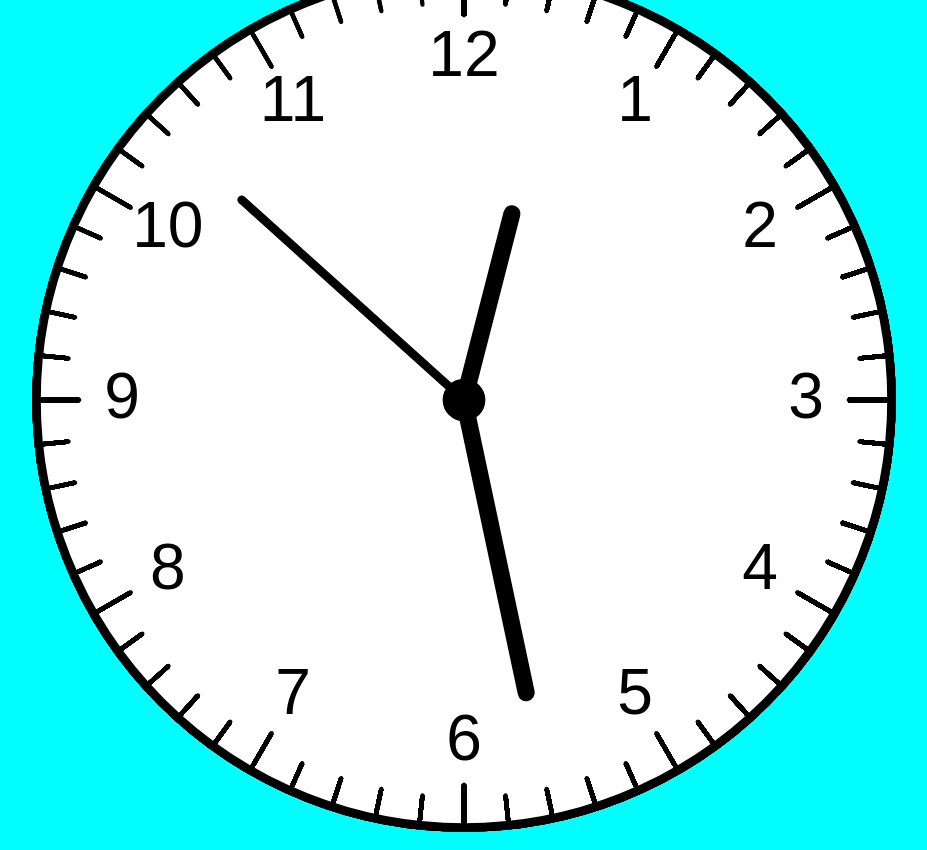
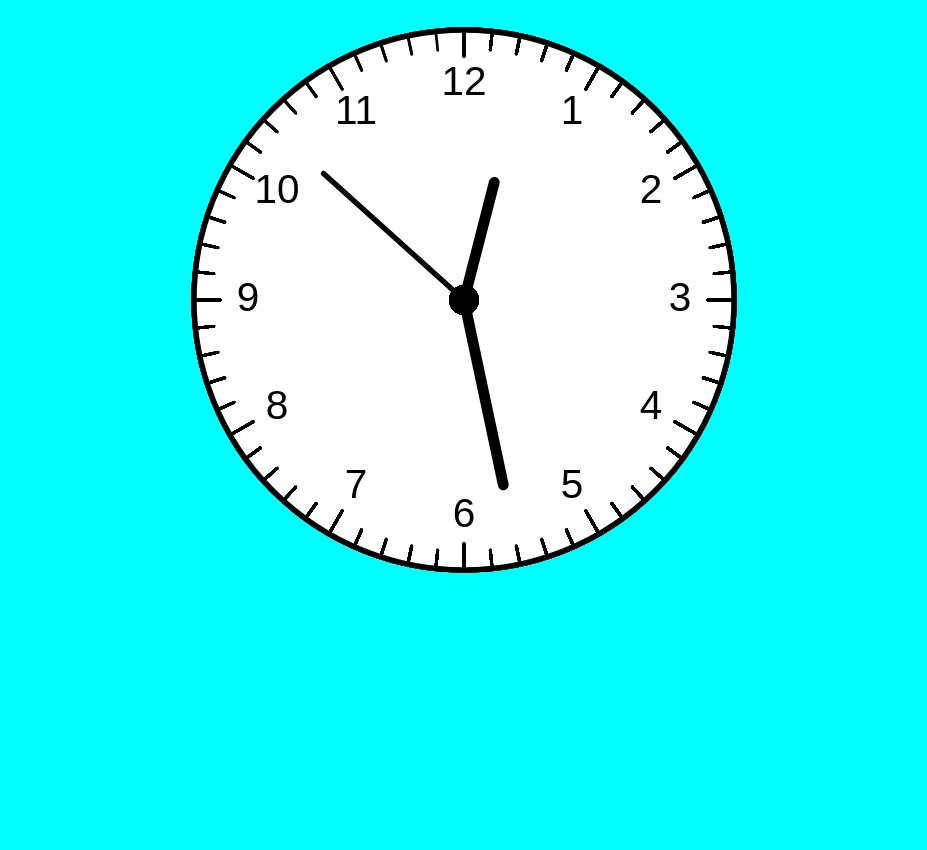
Before and after one commit to MrBIOsh/Clock_Canvas, a plain HTML site: page index.html in a window 1280 px wide. Shown: the whole page, without its empty margins (176-1103 px from the left). After the commit the page ends 800 px from the top, so only its background shows below. Drawn offline with Linux system fonts and the light colour scheme.

Commit message:
update js

```diff
--- a/index.html
+++ b/index.html
@@ -8,7 +8,7 @@
     <title>Clock</title>
 </head>
 <body>
-    <canvas class="clock" id="clock" width="900" height="900"></canvas>
+    <canvas class="clock" id="clock" width="600" height="600"></canvas>
     <script src="script.js"></script>
 </body>
 </html>
--- a/script.js
+++ b/script.js
@@ -1,103 +1,242 @@
-const clock = document.getElementById('clock');
-const context = clock.getContext('2d');
+//------------------------------------------------------
 
-var radius = clock.width / 2;
+// const clock = document.getElementById('clock');
+// const context = clock.getContext('2d');
 
-context.translate(radius,radius);
+// var radius = clock.width / 2;
 
-radius = radius * 0.95;
+// context.translate(radius,radius);
 
-setInterval(draw, 1000);
+// radius = radius * 0.95;
 
-function draw() {
-    drawClock(context, radius);
-    drawNumber(context, radius);
-    drawTime(context, radius);
-    drawSegment(context, radius);
+// setInterval(draw, 1000);
+
+// function draw() {
+//     drawClock(context, radius);
+//     // drawNumber(context, radius);
+//     // drawTime(context, radius);
+//     // drawSegment(context, radius);
+// }
+
+// function drawClock(context, radius) {
+//     context.beginPath();
+//     context.arc(0, 0, radius, 0, 2*Math.PI);
+//     context.fillStyle = "#fff"
+//     context.fill();
+
+//     context.beginPath();
+//     context.arc(0, 0, radius, 0, 2*Math.PI);
+//     context.lineWidth = radius*0.02;
+//     context.strokeStyle = "#000";
+//     context.stroke();
+
+//     context.beginPath();
+//     context.arc(0, 0, radius*0.05, 0, 2*Math.PI);
+//     context.fillStyle = "#000"
+//     context.fill();
+// }
+
+// function drawNumber(context, radius) {
+//     let angle;
+//     let num;
+
+//     context.font = radius * 0.15 + "px arial";
+
+//     context.textBaseline = "middle";
+//     context.textAlign = "center";
+
+//     for (num = 1; num < 13; num++) {
+//         angle = num * Math.PI/6;
+//         context.rotate(angle);
+//         context.translate(0, -radius*0.8);
+//         context.rotate(-angle);
+//         context.fillText(num.toString(), 0, 0);
+//         context.rotate(angle);
+//         context.translate(0, radius*0.8);
+//         context.rotate(-angle);
+//     }
+// }
+
+// function drawTime(context, radius) {
+//     let date = new Date();
+//     let hours = date.getHours();
+//     let minutes = date.getMinutes();
+//     let seconds = date.getSeconds();
+
+//     hours = hours % 12;
+//     hours = (hours * Math.PI/6) + (minutes * Math.PI/(6 * 60)) + (seconds * Math.PI/(6 * 3600));
+//     drawArrow(context, hours, radius*0.04, radius*0.45);
+//     minutes = (minutes*Math.PI/30) + (seconds * Math.PI/30*60);
+//     drawArrow(context, minutes, radius*0.04, radius*0.7);
+//     seconds = seconds*Math.PI/30;
+//     drawArrow(context, seconds, radius*0.02, radius*0.7);
+// }
+
+// function drawArrow(context, position, width, length) {
+//     context.beginPath();
+//     context.moveTo(0,0);
+//     context.rotate(position);
+//     context.lineTo(0, -length);
+//     context.lineWidth = width;
+//     context.lineCap = "round";
+//     context.strokeStyle = "#000";
+//     context.stroke();
+//     context.rotate(-position);
+//     context.closePath();
+// }
+
+// function drawSegment(context, radius) {
+//     let angle = Math.PI/30;
+
+//     for (let i = 0; i < 60; i++) {
+
+//         context.rotate(i*angle);
+//         if ((i % 5) == 0) {
+//             context.moveTo(0, -radius*0.9);
+//         } else {
+//             context.moveTo(0, -radius*0.93);
+//         }
+//         context.lineTo(0, -radius*0.99);
+//         context.lineWidth = radius*0.01;
+//         context.stroke();
+//         context.rotate(-i*angle);
+//         context.closePath()
+//     }
+// }
+
+/*---------------------------------------------------------------------*/
+
+
+class Clock {
+  display = null;
+  constructor(display, time, delay) {
+    this.display = display;
+    setInterval(() => {
+      this.init();
+      this.update(new Date());
+    }, delay);
+  }
+
+  update(time) {
+    this.display.update(time);
+  }
+
+  init() {
+    this.display.init();
+  }
 }
 
-function drawClock(context, radius) {
-    context.beginPath();
-    context.arc(0, 0, radius, 0, 2*Math.PI);
-    context.fillStyle = "#fff"
-    context.fill();
+class Display {
+  canvas = null;
+  ctx = null;
+  radius = null;
 
-    context.beginPath();
-    context.arc(0, 0, radius, 0, 2*Math.PI);
-    context.lineWidth = radius*0.02;
-    context.strokeStyle = "#000";
-    context.stroke();
+  constructor(canvasEl) {
+    this.canvas = canvasEl;
+    this.ctx = canvasEl.getContext('2d');
+    this.radius = (canvasEl.width / 2) * 0.9;
+    this.ctx.translate(this.radius/0.9,this.radius/0.9);
+  }
 
-    context.beginPath();
-    context.arc(0, 0, radius*0.05, 0, 2*Math.PI);
-    context.fillStyle = "#000"
-    context.fill();
-}
+  init() {
+    this.drawClock();
+    this.drawNumber();
+    this.drawSegment();
+  }
 
-function drawNumber(context, radius) {
+  drawClock() {
+    this.ctx.beginPath();
+    this.ctx.arc(0, 0, this.radius, 0, 2*Math.PI);
+    this.ctx.fillStyle = "#fff"
+    this.ctx.fill();
+
+    this.ctx.beginPath();
+    this.ctx.arc(0, 0, this.radius, 0, 2*Math.PI);
+    this.ctx.lineWidth = this.radius*0.02;
+    this.ctx.strokeStyle = "#000";
+    this.ctx.stroke();
+
+    this.ctx.beginPath();
+    this.ctx.arc(0, 0, this.radius*0.05, 0, 2*Math.PI);
+    this.ctx.fillStyle = "#000"
+    this.ctx.fill();
+  }
+
+  drawNumber() {
     let angle;
     let num;
 
-    context.font = radius * 0.15 + "px arial";
-
-    context.textBaseline = "middle";
-    context.textAlign = "center";
+    this.ctx.font = this.radius * 0.15 + "px arial";
+    this.ctx.textBaseline = "middle";
+    this.ctx.textAlign = "center";
 
     for (num = 1; num < 13; num++) {
         angle = num * Math.PI/6;
-        context.rotate(angle);
-        context.translate(0, -radius*0.8);
-        context.rotate(-angle);
-        context.fillText(num.toString(), 0, 0);
-        context.rotate(angle);
-        context.translate(0, radius*0.8);
-        context.rotate(-angle);
+        this.ctx.rotate(angle);
+        this.ctx.translate(0, -this.radius*0.8);
+        this.ctx.rotate(-angle);
+        this.ctx.fillText(num.toString(), 0, 0);
+        this.ctx.rotate(angle);
+        this.ctx.translate(0, this.radius*0.8);
+        this.ctx.rotate(-angle);
     }
-}
+  }
 
-function drawTime(context, radius) {
-    let date = new Date();
+  drawSegment() {
+    let angle = Math.PI/30;
+
+    for (let i = 0; i < 60; i++) {
+
+      this.ctx.rotate(i*angle);
+        if ((i % 5) == 0) {
+          this.ctx.moveTo(0, -this.radius*0.9);
+        } else {
+          this.ctx.moveTo(0, -this.radius*0.93);
+        }
+        this.ctx.lineTo(0, -this.radius*0.99);
+        this.ctx.lineWidth = this.radius*0.01;
+        this.ctx.stroke();
+        this.ctx.rotate(-i*angle);
+        this.ctx.closePath()
+    }
+  }
+
+  drawTime(date) {
     let hours = date.getHours();
     let minutes = date.getMinutes();
     let seconds = date.getSeconds();
 
     hours = hours % 12;
     hours = (hours * Math.PI/6) + (minutes * Math.PI/(6 * 60)) + (seconds * Math.PI/(6 * 3600));
-    drawArrow(context, hours, radius*0.04, radius*0.45);
+    this.drawArrow(hours, this.radius*0.04, this.radius*0.45);
     minutes = (minutes*Math.PI/30) + (seconds * Math.PI/30*60);
-    drawArrow(context, minutes, radius*0.04, radius*0.7);
+    this.drawArrow(minutes, this.radius*0.04, this.radius*0.7);
     seconds = seconds*Math.PI/30;
-    drawArrow(context, seconds, radius*0.02, radius*0.7);
+    this.drawArrow(seconds, this.radius*0.02, this.radius*0.7);
+  }
+
+  drawArrow(position, width, length) {
+    this.ctx.beginPath();
+    this.ctx.moveTo(0,0);
+    this.ctx.rotate(position);
+    this.ctx.lineTo(0, -length);
+    this.ctx.lineWidth = width;
+    this.ctx.lineCap = "round";
+    this.ctx.strokeStyle = "#000";
+    this.ctx.stroke();
+    this.ctx.rotate(-position);
+    this.ctx.closePath();
+  }
+
+  update(date) {
+    this.drawTime(date);
+  }
 }
 
-function drawArrow(context, position, width, length) {
-    context.beginPath();
-    context.moveTo(0,0);
-    context.rotate(position);
-    context.lineTo(0, -length);
-    context.lineWidth = width;
-    context.lineCap = "round";
-    context.strokeStyle = "#000";
-    context.stroke();
-    context.rotate(-position);
-    context.closePath();
-}
+const canvas = document.getElementById("clock");
 
-function drawSegment(context, radius) {
-    let angle = Math.PI/30;
+const display = new Display(canvas);
+const clock = new Clock(display, new Date(), 1000);
 
-    for (let i = 0; i < 60; i++) {
 
-        context.rotate(i*angle);
-        if ((i % 5) == 0) {
-            context.moveTo(0, -radius*0.9);
-        } else {
-            context.moveTo(0, -radius*0.93);
-        }
-        context.lineTo(0, -radius*0.99);
-        context.lineWidth = radius*0.01;
-        context.stroke();
-        context.rotate(-i*angle);
-        context.closePath()
-    }
-}
+//console.log(clock);
--- a/style.css
+++ b/style.css
@@ -1,12 +1,7 @@
-html {
-    height: 100%;
-}
-
 body {
     display: flex;
     justify-content: center;
     align-items: center;
     background-color: cyan;
-    height: inherit;
     margin: 0;
 }
```
